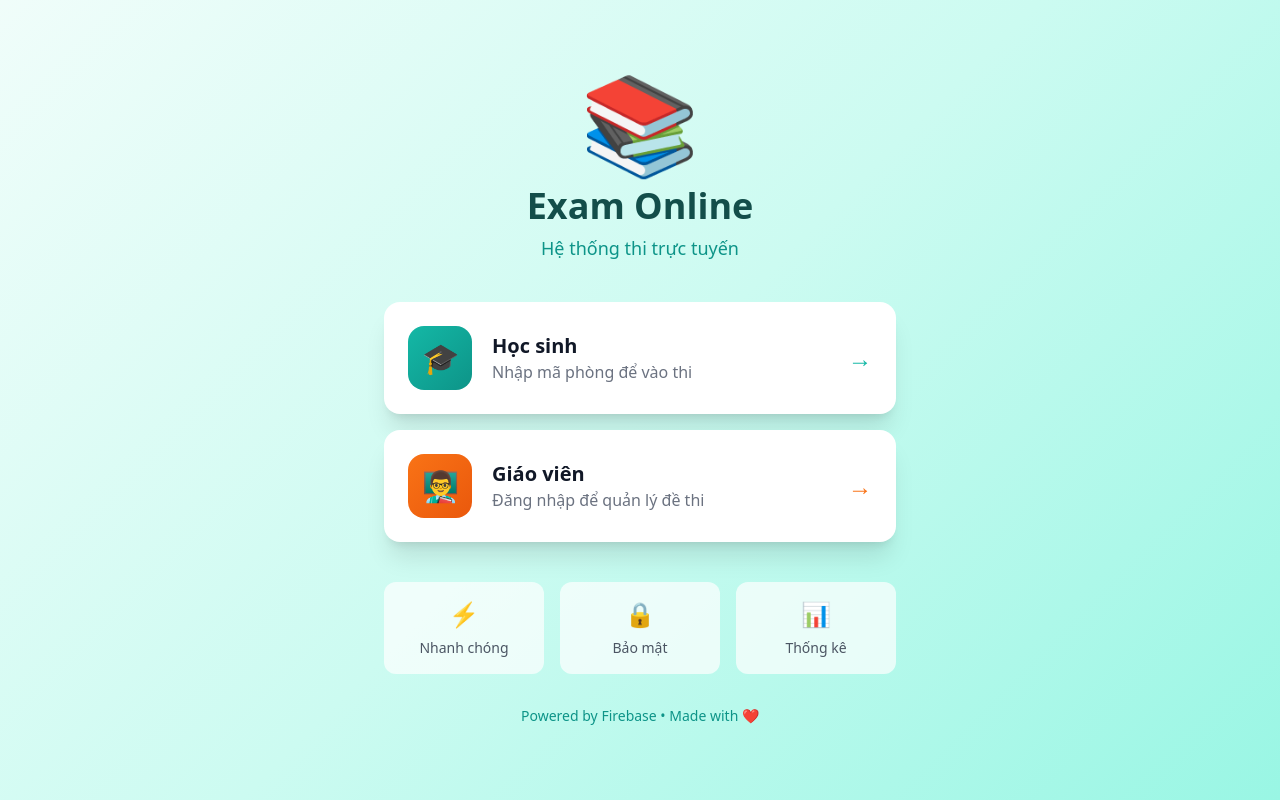
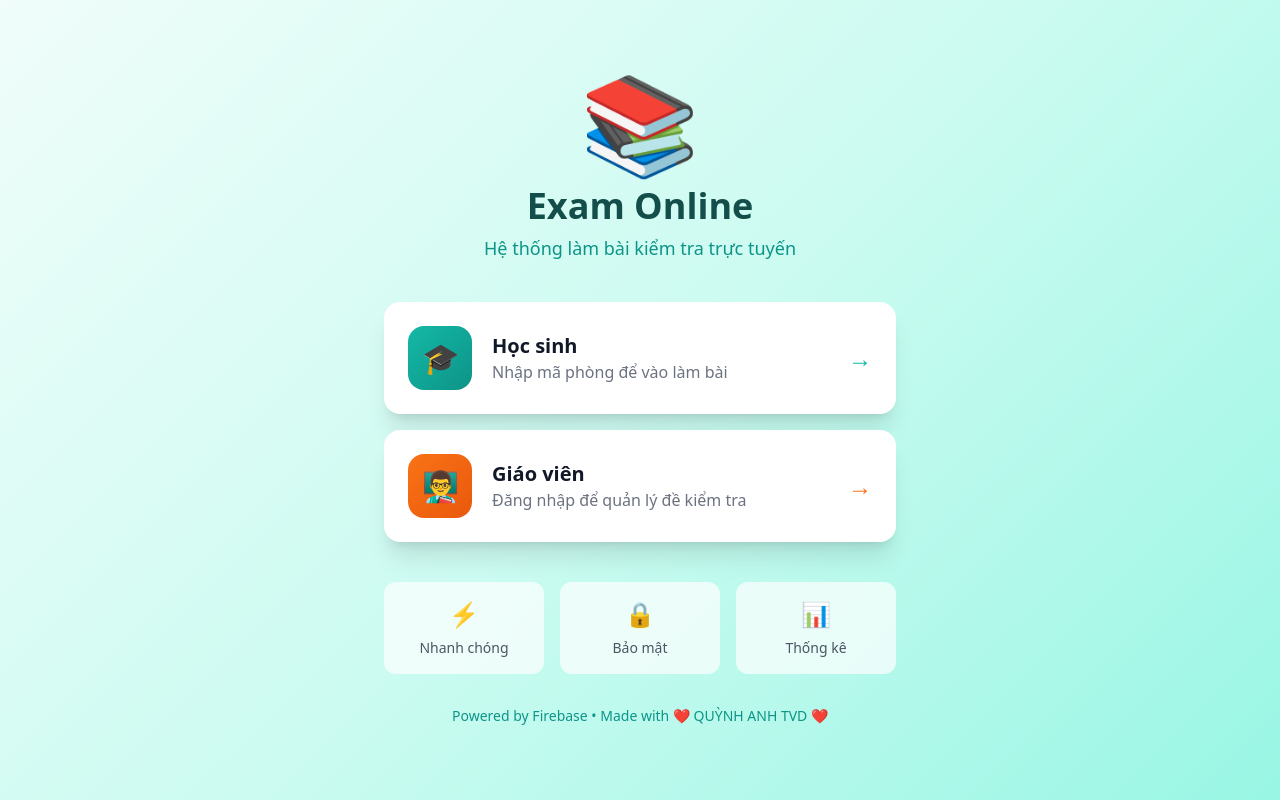
Before and after one commit to quynhanh09ctt2-boop/tvd-taodekiemtrapdf, a React (Vite) app: page / in a window 1280 px wide. Built offline with nearby package versions, Linux system fonts and the light colour scheme; no server answers.

Commit message:
Update App.tsx

```diff
--- a/App.tsx
+++ b/App.tsx
@@ -233,7 +233,7 @@ function App() {
             <div className="text-center mb-10">
               <div className="text-8xl mb-4">📚</div>
               <h1 className="text-4xl font-bold text-teal-900 mb-2">Exam Online</h1>
-              <p className="text-teal-600 text-lg">Hệ thống thi trực tuyến</p>
+              <p className="text-teal-600 text-lg">Hệ thống làm bài kiểm tra trực tuyến</p>
             </div>
 
             <div className="space-y-4">
@@ -249,7 +249,7 @@ function App() {
                 </div>
                 <div className="flex-1">
                   <h2 className="text-xl font-bold text-gray-900">Học sinh</h2>
-                  <p className="text-gray-500">Nhập mã phòng để vào thi</p>
+                  <p className="text-gray-500">Nhập mã phòng để vào làm bài</p>
                 </div>
                 <div className="text-teal-500 text-2xl">→</div>
               </button>
@@ -266,7 +266,7 @@ function App() {
                 </div>
                 <div className="flex-1">
                   <h2 className="text-xl font-bold text-gray-900">Giáo viên</h2>
-                  <p className="text-gray-500">Đăng nhập để quản lý đề thi</p>
+                  <p className="text-gray-500">Đăng nhập để quản lý đề kiểm tra</p>
                 </div>
                 <div className="text-orange-500 text-2xl">→</div>
               </button>
@@ -288,7 +288,7 @@ function App() {
             </div>
 
             <p className="text-center text-teal-600 mt-8 text-sm">
-              Powered by Firebase • Made with ❤️
+              Powered by Firebase • Made with ❤️ QUỲNH ANH TVD ❤️
             </p>
           </div>
         </div>
```
